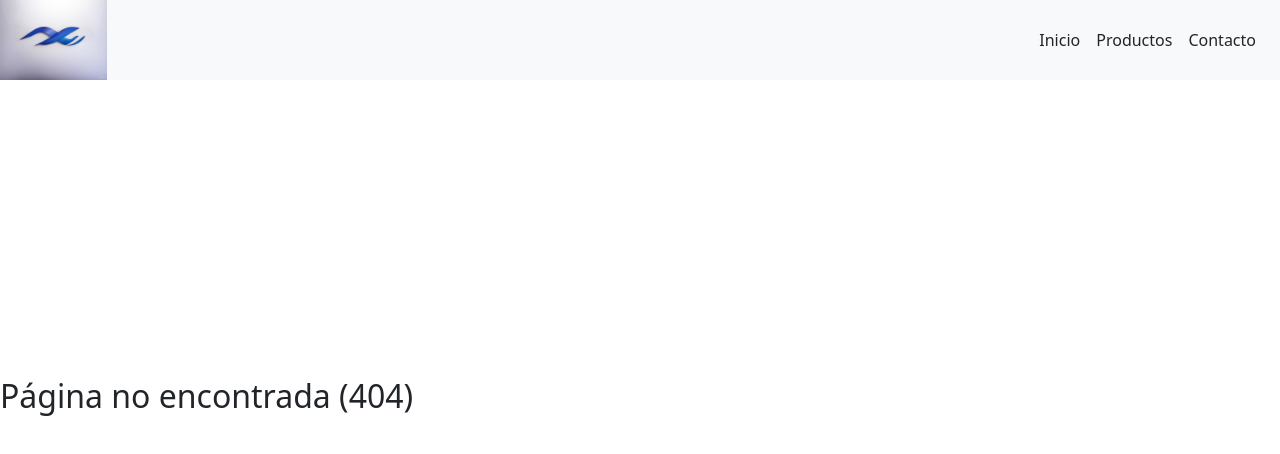
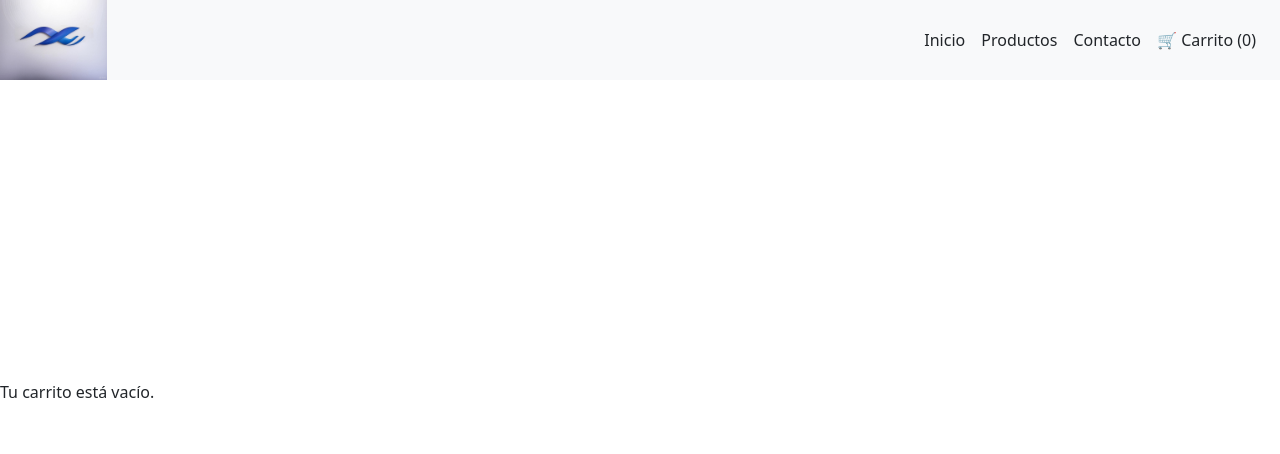
Before and after one commit to santiagosole/Proyecto-React, a React (Vite) app: page /cart in a window 1280 px wide. Before the commit this address had no page. Shown: the top 454 px of the page. Built offline with nearby package versions, Linux system fonts and the light colour scheme.

Commit message:
agregado clase 6

```diff
--- a/src/App.jsx
+++ b/src/App.jsx
@@ -1,26 +1,25 @@
-import React from "react";
-import "bootstrap/dist/css/bootstrap.min.css";
 import { Routes, Route } from "react-router-dom";
-
 import NavBar from "./components/NavBar/NavBar";
 import ItemListContainer from "./components/ItemListContainer/ItemListContainer";
 import ItemDetailContainer from "./components/ItemDetailContainer/ItemDetailContainer";
-import NotFound from "./components/NotFound/NotFound";
 import Contacto from "./components/Contacto/Contacto";
+import Productos from "./components/Productos/Productos";
+import Cart from "./pages/Cart";
+import { CartProvider } from "./context/CartContext";
 
 function App() {
   return (
-    <>
+    <CartProvider>
       <NavBar />
       <Routes>
-        <Route path="/" element={<ItemListContainer greeting="Bienvenido a mi tienda online" />} />
-        <Route path="/productos" element={<ItemListContainer />} />
-        <Route path="/category/:categoryId" element={<ItemListContainer />} />
-        <Route path="/product/:productId" element={<ItemDetailContainer />} />
+        <Route path="/" element={<ItemListContainer />} />
+        <Route path="/productos" element={<Productos />} />
         <Route path="/contacto" element={<Contacto />} />
-        <Route path="*" element={<NotFound />} />
+        <Route path="/cart" element={<Cart />} />
+        <Route path="/item/:id" element={<ItemDetailContainer />} />
+        <Route path="/categoria/:categoriaId" element={<ItemListContainer />} />
       </Routes>
-    </>
+    </CartProvider>
   );
 }
 
--- a/src/components/Contacto/Contacto.jsx
+++ b/src/components/Contacto/Contacto.jsx
@@ -1,10 +1,8 @@
-import React from "react";
-
 function Contacto() {
   return (
-    <div>
+    <div style={{ paddingTop: "100px", textAlign: "center" }}>
       <h2>Contacto</h2>
-      <p>Podés escribirnos a contacto@mitienda.com</p>
+      <p>Escribinos a: contacto@mi-tienda.com</p>
     </div>
   );
 }
--- /dev/null
+++ b/src/components/ItemDetail/ItemDetail.jsx
@@ -0,0 +1,13 @@
+function ItemDetail({ producto }) {
+  return (
+    <div style={{ padding: '2rem' }}>
+      <h2>{producto.name}</h2>
+      <img src={producto.imageUrl} alt={producto.name} style={{ width: '300px' }} />
+      <p>{producto.description}</p>
+      <p><strong>Precio:</strong> ${producto.price}</p>
+      {}
+    </div>
+  );
+}
+
+export default ItemDetail;
--- a/src/components/ItemDetailContainer/ItemDetailContainer.jsx
+++ b/src/components/ItemDetailContainer/ItemDetailContainer.jsx
@@ -1,34 +1,32 @@
-import React, { useEffect, useState } from "react";
+import { useEffect, useState } from "react";
 import { useParams } from "react-router-dom";
+import { getProductoById } from "../../mockProductos";
+import ItemDetail from "../ItemDetail/ItemDetail";
 
 function ItemDetailContainer() {
-  const { productId } = useParams();
+  const { id } = useParams();
   const [producto, setProducto] = useState(null);
   const [loading, setLoading] = useState(true);
 
   useEffect(() => {
     setLoading(true);
-    new Promise((resolve) => {
-      const productos = [
-        { id: "1", name: "Producto A", description: "Descripción A" },
-        { id: "2", name: "Producto B", description: "Descripción B" },
-        { id: "3", name: "Producto C", description: "Descripción C" },
-      ];
-      setTimeout(() => resolve(productos.find((p) => p.id === productId)), 500);
-    }).then((data) => {
-      setProducto(data);
-      setLoading(false);
-    });
-  }, [productId]);
+    getProductoById(id)
+      .then((res) => {
+        setProducto(res);
+      })
+      .catch((err) => {
+        console.error("Error al obtener producto:", err);
+      })
+      .finally(() => {
+        setLoading(false);
+      });
+  }, [id]);
 
   if (loading) return <p>Cargando detalle...</p>;
-  if (!producto) return <p>Producto no encontrado</p>;
+  if (!producto) return <p>Producto no encontrado.</p>;
 
   return (
-    <div>
-      <h2>{producto.name}</h2>
-      <p>{producto.description}</p>
-    </div>
+    <ItemDetail producto={producto} />
   );
 }
 
--- a/src/components/NavBar/NavBar.jsx
+++ b/src/components/NavBar/NavBar.jsx
@@ -1,8 +1,11 @@
-import React from "react";
+import React, { useContext } from "react";
 import { Link } from "react-router-dom";
-import logo from "../../assets//logo.jpg";
+import logo from "../../assets/logo.jpg";
+import { CartContext } from "../../context/CartContext";
 
 function NavBar() {
+  const { totalQuantity } = useContext(CartContext);
+
   return (
     <nav
       className="navbar navbar-expand-lg navbar-light bg-light"
@@ -34,7 +37,8 @@ function NavBar() {
             }}
           />
         </Link>
-        <div className="ms-auto me-3 d-flex">
+
+        <div className="ms-auto me-3 d-flex align-items-center">
           <Link className="nav-link mx-2" to="/">
             Inicio
           </Link>
@@ -44,6 +48,9 @@ function NavBar() {
           <Link className="nav-link mx-2" to="/contacto">
             Contacto
           </Link>
+          <Link className="nav-link mx-2" to="/cart">
+            🛒 Carrito ({totalQuantity()})
+          </Link>
         </div>
       </div>
     </nav>
--- /dev/null
+++ b/src/components/Productos/Productos.jsx
@@ -0,0 +1,11 @@
+import ItemListContainer from "../ItemListContainer/ItemListContainer";
+
+function Productos() {
+  return (
+    <div style={{ paddingTop: "100px" }}>
+      <ItemListContainer greeting="Todos nuestros productos" />
+    </div>
+  );
+}
+
+export default Productos;
--- /dev/null
+++ b/src/context/CartContext.jsx
@@ -0,0 +1,42 @@
+import { createContext, useState } from "react";
+
+export const CartContext = createContext();
+
+export const CartProvider = ({ children }) => {
+  const [cart, setCart] = useState([]);
+
+  const addToCart = (item, cantidad) => {
+    const itemExistente = cart.find((prod) => prod.id === item.id);
+
+    if (itemExistente) {
+      const cartActualizado = cart.map((prod) =>
+        prod.id === item.id ? { ...prod, cantidad: prod.cantidad + cantidad } : prod
+      );
+      setCart(cartActualizado);
+    } else {
+      setCart([...cart, { ...item, cantidad }]);
+    }
+  };
+
+  const removeFromCart = (id) => {
+    setCart(cart.filter((prod) => prod.id !== id));
+  };
+
+  const clearCart = () => {
+    setCart([]);
+  };
+
+  const totalQuantity = () =>
+    cart.reduce((acc, prod) => acc + prod.cantidad, 0);
+
+  const totalPrice = () =>
+    cart.reduce((acc, prod) => acc + prod.price * prod.cantidad, 0);
+
+  return (
+    <CartContext.Provider
+      value={{ cart, addToCart, removeFromCart, clearCart, totalQuantity, totalPrice }}
+    >
+      {children}
+    </CartContext.Provider>
+  );
+};
--- a/src/main.jsx
+++ b/src/main.jsx
@@ -1,13 +1,16 @@
-import { StrictMode } from 'react'
-import { createRoot } from 'react-dom/client'
-import './index.css'
-import App from './App.jsx'
-import { BrowserRouter } from 'react-router-dom'
+import React from 'react';
+import ReactDOM from 'react-dom/client';
+import App from './App.jsx';
+import './index.css';
+import { BrowserRouter } from 'react-router-dom';
+import { CartProvider } from './context/CartContext.jsx';
 
-createRoot(document.getElementById('root')).render(
-  <StrictMode>
+ReactDOM.createRoot(document.getElementById('root')).render(
+  <React.StrictMode>
     <BrowserRouter>
-      <App />
+      <CartProvider> {}
+        <App />
+      </CartProvider>
     </BrowserRouter>
-  </StrictMode>,
-)
+  </React.StrictMode>
+);
--- /dev/null
+++ b/src/pages/Cart.jsx
@@ -0,0 +1,26 @@
+import { useContext } from "react";
+import { CartContext } from "../context/CartContext";
+
+function Cart() {
+  const { cart, removeFromCart, clearCart, totalPrice } = useContext(CartContext);
+
+  if (cart.length === 0) return <p>Tu carrito está vacío.</p>;
+
+  return (
+    <div style={{ padding: "2rem" }}>
+      <h2>Tu carrito</h2>
+      {cart.map((prod) => (
+        <div key={prod.id} style={{ borderBottom: "1px solid #ccc", marginBottom: "1rem" }}>
+          <h4>{prod.name}</h4>
+          <p>Cantidad: {prod.cantidad}</p>
+          <p>Precio unitario: ${prod.price}</p>
+          <button onClick={() => removeFromCart(prod.id)}>Eliminar</button>
+        </div>
+      ))}
+      <h3>Total: ${totalPrice()}</h3>
+      <button onClick={clearCart}>Vaciar carrito</button>
+    </div>
+  );
+}
+
+export default Cart;
```
